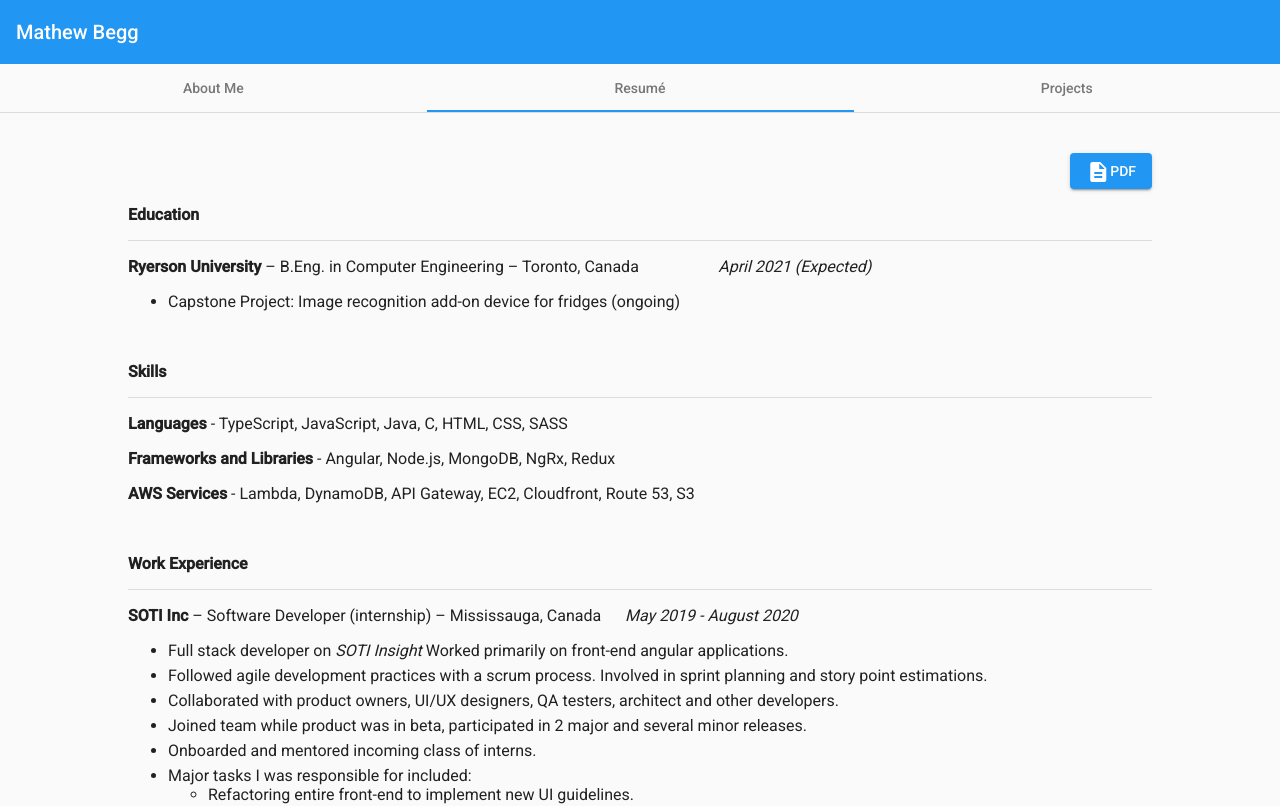
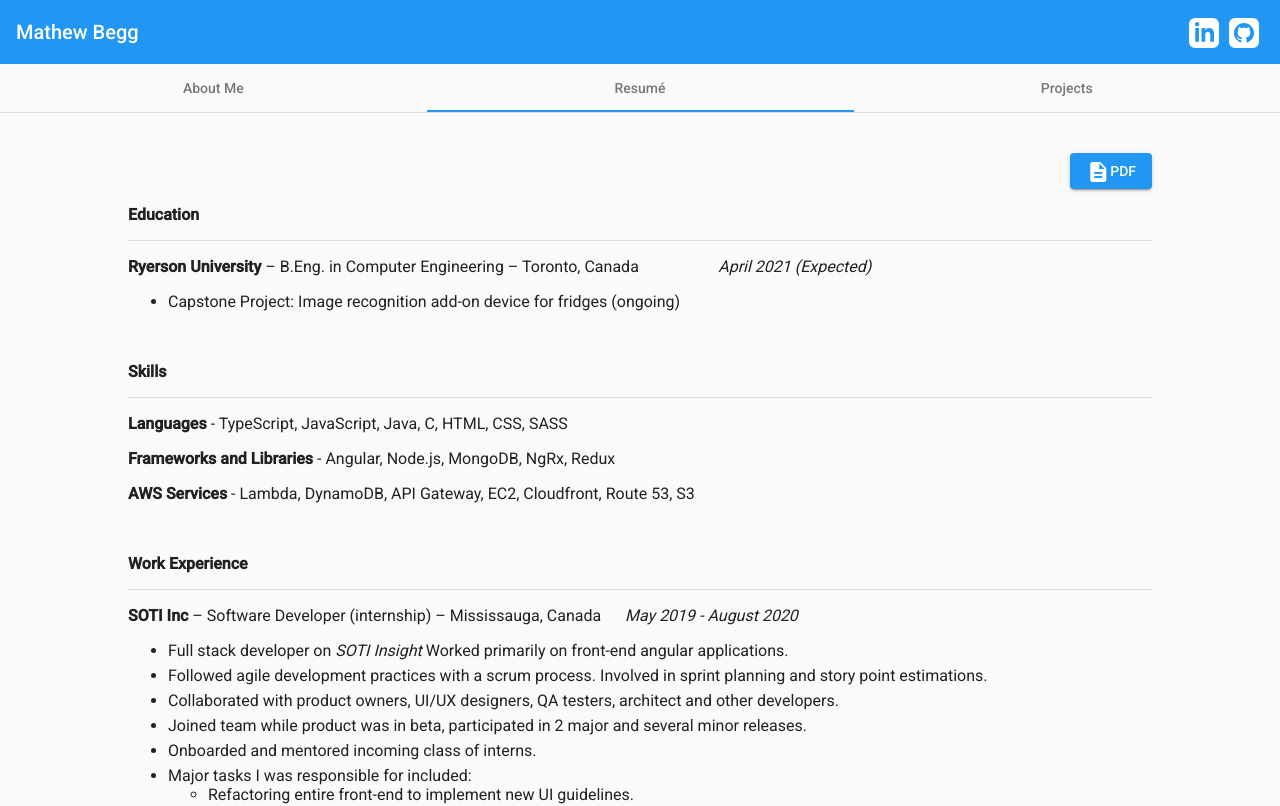
Before and after one commit to mathewbegg/MathewBeggWebsite, an Angular app: page /resume in a window 1280 px wide. Shown: the top 806 px of the page. Built offline with nearby package versions, Linux system fonts and the light colour scheme.

Commit message:
Added linkedIn and Github links

```diff
--- a/src/app/app.module.ts
+++ b/src/app/app.module.ts
@@ -19,6 +19,7 @@ import { AppRoutingModule } from './app-routing.module';
 import { AboutMeViewComponent } from './about-me-view/about-me-view.component';
 import { ResumeViewComponent } from './resume-view/resume-view.component';
 import { ProjectDialogComponent } from './project-dialog/project-dialog.component';
+import { HttpClientModule } from '@angular/common/http';
 
 @NgModule({
   declarations: [
@@ -33,6 +34,7 @@ import { ProjectDialogComponent } from './project-dialog/project-dialog.componen
   imports: [
     BrowserModule,
     BrowserAnimationsModule,
+    HttpClientModule,
     MatToolbarModule,
     MatMenuModule,
     MatButtonModule,
--- a/src/app/main-layout/main-layout.component.html
+++ b/src/app/main-layout/main-layout.component.html
@@ -1,6 +1,26 @@
 <div>
   <mat-toolbar color="primary">
     <h1>Mathew Begg</h1>
+    <div class="contact-icons">
+      <a
+        mat-icon-button
+        aria-label="LinkedIn"
+        matTooltip="LinkedIn"
+        href="https://linkedin.com/in/mathew-begg"
+        target="_blank"
+      >
+        <mat-icon svgIcon="linkedIn"></mat-icon>
+      </a>
+      <a
+        mat-icon-button
+        aria-label="Github"
+        matTooltip="Github"
+        href="https://github.com/mathewbegg"
+        target="_blank"
+      >
+        <mat-icon svgIcon="github"></mat-icon>
+      </a>
+    </div>
   </mat-toolbar>
   <nav mat-tab-nav-bar mat-stretch-tabs>
     <a
--- a/src/app/main-layout/main-layout.component.scss
+++ b/src/app/main-layout/main-layout.component.scss
@@ -3,6 +3,17 @@
   display: flex;
   flex-direction: column;
   justify-content: space-between;
+}
+
+mat-toolbar {
+  display: flex;
+  justify-content: space-between;
+}
+
+.contact-icons {
+  mat-icon {
+    transform: scale(1.25);
+  }
 }
 
 .content-area {
--- a/src/app/main-layout/main-layout.component.ts
+++ b/src/app/main-layout/main-layout.component.ts
@@ -1,4 +1,6 @@
 import { Component, OnInit } from '@angular/core';
+import { MatIconRegistry } from '@angular/material/icon';
+import { DomSanitizer } from '@angular/platform-browser';
 import { Router } from '@angular/router';
 
 @Component({
@@ -34,7 +36,20 @@ export class MainLayoutComponent implements OnInit {
     return { path: this.logoDirectoryPath + logo };
   });
 
-  constructor(private router: Router) {}
+  constructor(
+    private router: Router,
+    iconRegistry: MatIconRegistry,
+    sanitizer: DomSanitizer
+  ) {
+    iconRegistry.addSvgIcon(
+      'linkedIn',
+      sanitizer.bypassSecurityTrustResourceUrl('../../assets/linkedin-icon.svg')
+    );
+    iconRegistry.addSvgIcon(
+      'github',
+      sanitizer.bypassSecurityTrustResourceUrl('../../assets/github-icon.svg')
+    );
+  }
 
   ngOnInit() {
     this.router.events.subscribe((event: any) => {
--- a/src/app/resume-view/resume-view.component.html
+++ b/src/app/resume-view/resume-view.component.html
@@ -1,7 +1,7 @@
 <!-- Generated Using https://wordhtml.com/ -->
-<button mat-raised-button color="primary" (click)="navToResume()">
+<a mat-raised-button color="primary" href="../../assets/resume-public.pdf">
   <mat-icon>description</mat-icon>PDF
-</button>
+</a>
 <div class="resume">
   <p><strong>Education</strong></p>
   <mat-divider></mat-divider>
--- a/src/app/resume-view/resume-view.component.ts
+++ b/src/app/resume-view/resume-view.component.ts
@@ -9,8 +9,4 @@ export class ResumeViewComponent implements OnInit {
   constructor() {}
 
   ngOnInit() {}
-
-  navToResume() {
-    location.href = '../../assets/resume-public.pdf';
-  }
 }
```
Also changed, not shown: src/assets/github-icon.svg (added), src/assets/linkedin-icon.svg (added).
